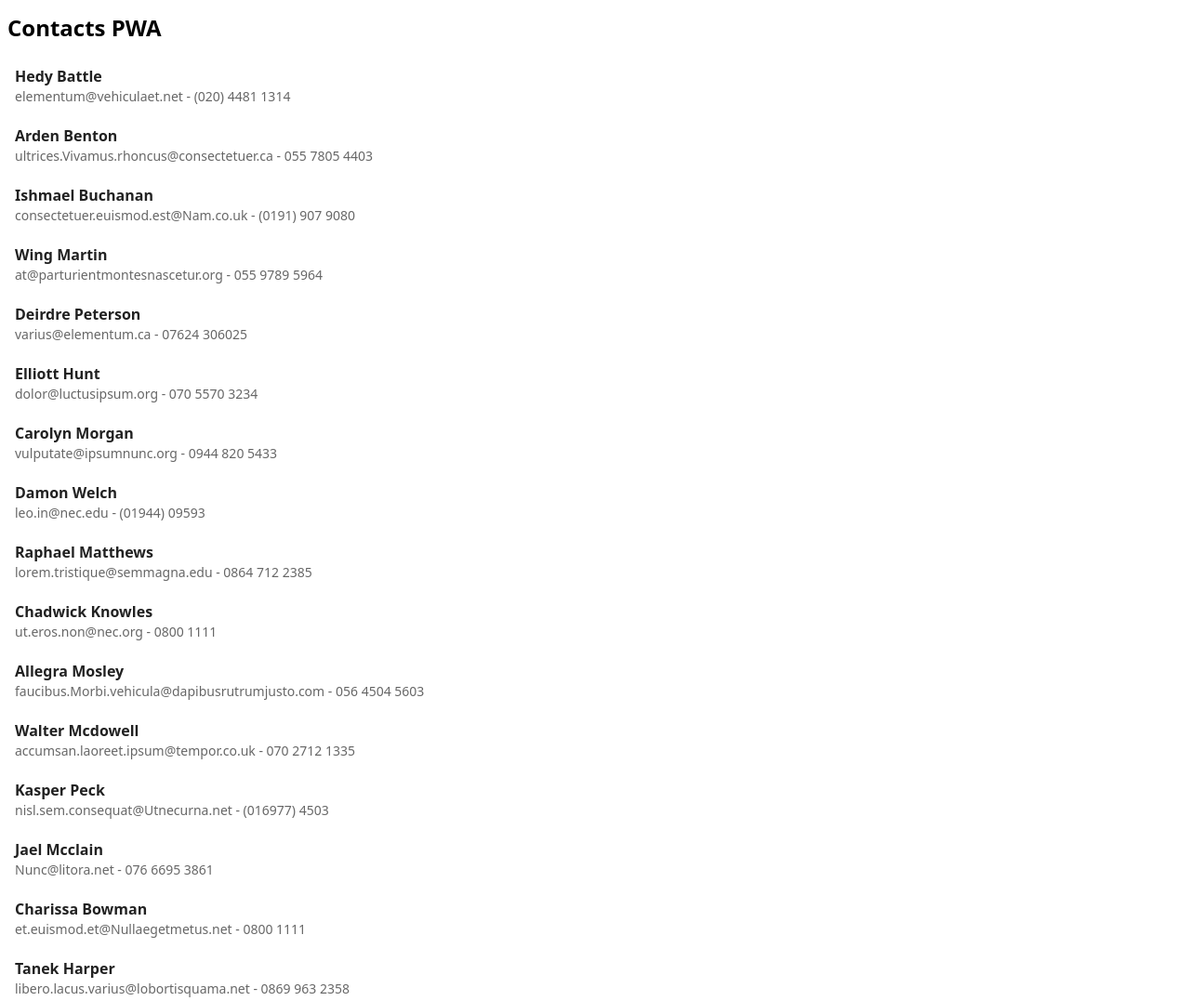
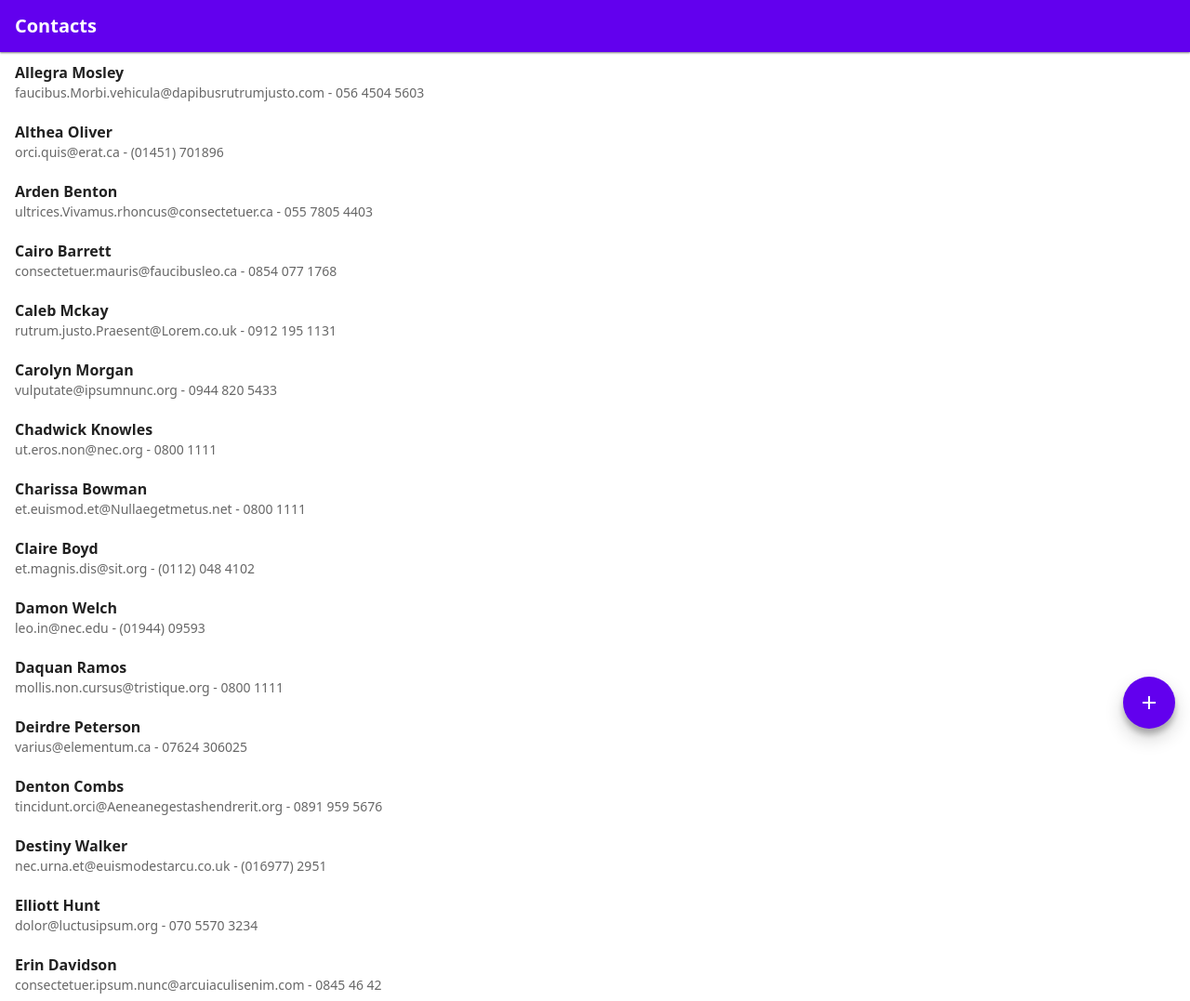
Before and after one commit to mstrutt/pwa-tutorial, a website built with Parcel: page app/index.html in a window 1280 px wide. Shown: the top 1077 px of the page at 93% size. Built offline with nearby package versions, Linux system fonts and the light colour scheme; data requests are answered from the project's data file.

Commit message:
Minor smiling

```diff
--- a/app/index.html
+++ b/app/index.html
@@ -1,7 +1,7 @@
 <!DOCTYPE html>
 <html lang="en">
   <head>
-    <title>PWA Tutorial</title>
+    <title>Contacts</title>
     <meta name="viewport" content="width=device-width, initial-scale=1" />
     <link rel="stylesheet" href="./styles.scss" />
   </head>
@@ -11,9 +11,15 @@
       <button class="sync-bar__button">close</button>
     </div>
 
-    <h1>Contacts PWA</h1>
+    <div class="app-bar">
+      <h1 class="app-bar__title">Contacts</h1>
+    </div>
 
     <ul class="contact-list"></ul>
+
+    <button class="fab fab--primary" aria-label="Add contact">
+      <svg xmlns="http://www.w3.org/2000/svg" width="24" height="24" viewBox="0 0 24 24"><path d="M19 13h-6v6h-2v-6H5v-2h6V5h2v6h6v2z"/><path d="M0 0h24v24H0z" fill="none"/></svg>
+    </button>
 
     <script src="./main.js"></script>
   </body>
--- /dev/null
+++ b/app/scss/_app-bar.scss
@@ -0,0 +1,14 @@
+.app-bar {
+  align-items: center;
+  background: #6200ee;
+  box-shadow: 0 1px 2px rgba(0, 0, 0, .5);
+  display: flex;
+  min-height: 56px;
+  padding: 8px 16px;
+
+  &__title {
+    color: #fff;
+    font-size: 20px;
+    margin: 0;
+  }
+}
--- /dev/null
+++ b/app/scss/_fab.scss
@@ -0,0 +1,21 @@
+.fab {
+  border-radius: 28px;
+  box-shadow: 0 10px 20px rgba(0, 0, 0, .19), 0 6px 6px rgba(0, 0, 0, .23);
+  display: block;
+  height: 56px;
+  min-width: 56px;
+  position: fixed;
+  bottom: 16px;
+  right: 16px;
+
+  &--primary {
+    background: #6200ee;
+    color: #fff;
+  }
+
+  svg {
+    display: block;
+    fill: currentColor;
+    margin: auto;
+  }
+}
--- a/app/scss/_ui.scss
+++ b/app/scss/_ui.scss
@@ -1,7 +1,6 @@
 h1 {
 	font-size: 24px;
 	margin: 12px 0;
-	padding-left: 8px;
 }
 
 button {
--- a/app/styles.scss
+++ b/app/styles.scss
@@ -1,5 +1,8 @@
 @import './scss/base';
 @import './scss/ui';
+
+@import './scss/app-bar';
+@import './scss/contact-list';
+@import './scss/fab';
+@import './scss/form';
 @import './scss/sync-bar';
-@import './scss/contact-list';
-@import './scss/form';
--- a/app/utils/list-handler.js
+++ b/app/utils/list-handler.js
@@ -16,6 +16,7 @@ export class ListHandler {
     db.contacts.toArray()
       .then((contacts) => {
         this.contacts = contacts;
+        this.sortContacts();
         this.render();
       });
     }
@@ -23,9 +24,15 @@ export class ListHandler {
   addContact(newContact) {
     createNewContact(newContact)
       .then(() => {
-        this.contacts.push(newContact)
+        this.contacts.push(newContact);
         this.render();
       });
+  }
+
+  sortContacts() {
+    this.contacts = this.contacts.sort((a, b) => {
+      return a.name > b.name ? 1 : -1;
+    });
   }
 
   onSubmit(event) {
```
